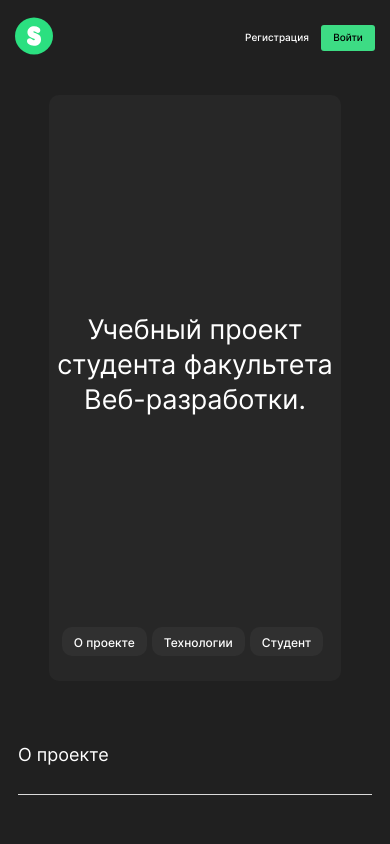
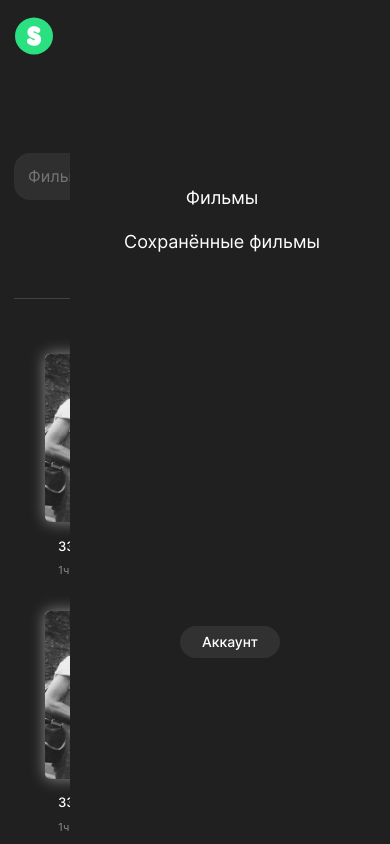
Before and after one commit to Jon666Grid/movies-explorer-frontend, a React (Create React App) app: page /saved-movies in a window 390 px wide. Shown: the top 844 px of the page. Built offline with nearby package versions, Linux system fonts and the light colour scheme.

Commit message:
refactoring

```diff
--- a/src/components/App/App.js
+++ b/src/components/App/App.js
@@ -12,15 +12,33 @@ import Login from '../Login/Login';
 import PageNotFound from '../PageNotFound/PageNotFound';
 
 function App() {
+
   return (
     <div className='app'>
-      <Header />
-      <Main />
-      <Footer />
-      <Movies />
-      <SavedMovies />
       <Routes>
-        < Route path='/profile' element={<Profile />} />
+        <Route path='/' element={
+          <>
+            <Header />
+            <Main />
+            <Footer />
+          </>}
+        />
+        <Route path='/movies' element={
+          <>
+            <Header
+              navigation={() => true} />
+            <Movies />
+            <Footer />
+          </>}
+        />
+        <Route path='/saved-movies' element={
+          <>
+            <Header navigation={() => true} />
+            <SavedMovies />
+            <Footer />
+          </>
+        } />
+        <Route path='/profile' element={<Profile />} />
         <Route path='/signup' element={<Register />} />
         <Route path='/signin' element={<Login />} />
         <Route path='*' element={<PageNotFound />} />
--- a/src/components/Header/Header.js
+++ b/src/components/Header/Header.js
@@ -4,13 +4,13 @@ import { Link } from 'react-router-dom';
 import logo from '../../images/logo.svg';
 import Navigation from '../Navigation/Navigation';
 
-function Header() {
+function Header(props) {
    return (
       <header className='header'>
          <Link to='/' className='header__logo-link'>
             <img className='header__logo' src={logo} alt='лого' />
          </Link>
-         {!true ? <Navigation /> :
+         {props.navigation ? <Navigation /> :
          <div className='header__auth-link'>
             <Link to='/signup' className='header__auth'>Регистрация</Link>
             <Link to='/signin' className='header__auth header__auth_color'>Войти</Link>
--- a/src/components/Navigation/Navigation.js
+++ b/src/components/Navigation/Navigation.js
@@ -10,7 +10,7 @@ function Navigation() {
             {true ?
             <div className='navigation__sidebar'>
                <ul className='navigation__lists'>
-                  <li className='navigation__list !navigation__list_no-active'>
+                  <li className='navigation__list navigation__list_no-active'>
                      <Link to='/' className='navigation__link'>Главная</Link>
                   </li>
                   <li className='navigation__list'>
--- a/src/components/SavedMovies/SavedMovies.css
+++ b/src/components/SavedMovies/SavedMovies.css
@@ -0,0 +1,15 @@
+.saved-movies {
+   padding: 60px 70px;
+}
+
+@media all and (max-width: 900px) {
+   .saved-movies {
+      padding: 60px 30px 80px;
+   }
+}
+
+@media all and (max-width: 480px) {
+   .saved-movies {
+      padding: 58px 14px 100px;
+   }
+}
--- a/src/components/SavedMovies/SavedMovies.js
+++ b/src/components/SavedMovies/SavedMovies.js
@@ -1,12 +1,17 @@
 import './SavedMovies.css';
-import MoviesCardList from '../MoviesCardList/MoviesCardList';
+import SearchForm from "../SearchForm/SearchForm";
+import FilterCheckbox from "../FilterCheckbox/FilterCheckbox";
+import Preloader from "../Preloader/Preloader";
+import MoviesCardList from "../MoviesCardList/MoviesCardList";
 
 function SavedMovies() {
-return(
-<section className='saved-movies'>
-   <MoviesCardList />
-</section>
-);
+   return (
+      <section className='saved-movies'>
+         <SearchForm />
+         <FilterCheckbox />
+         {!true ? <Preloader /> : <MoviesCardList />}
+      </section>
+   );
 }
 
 export default SavedMovies;
```
